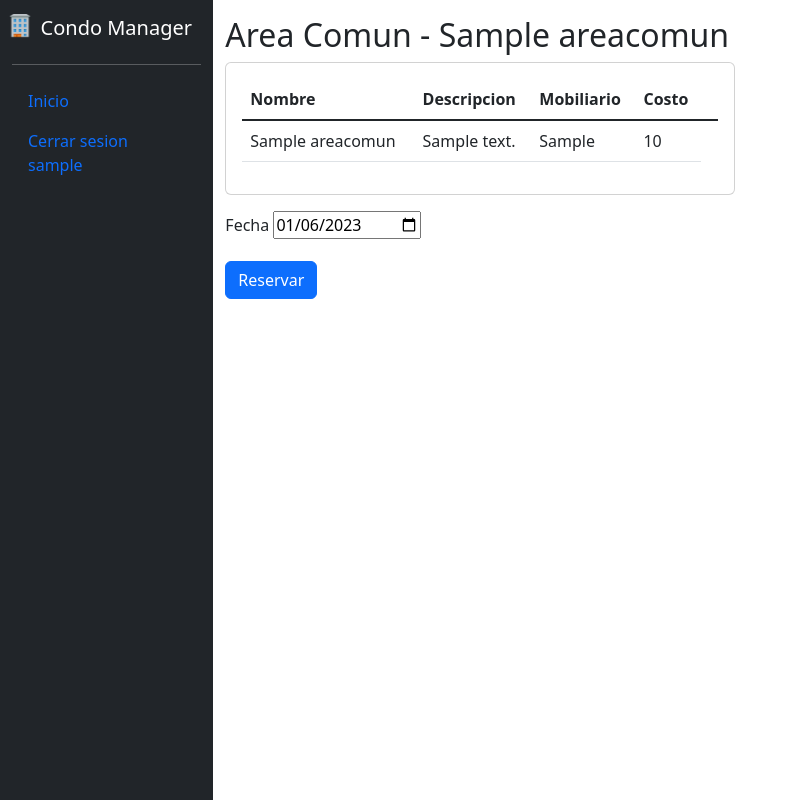
After one commit to rontucuman/condo-manager, a Django app: page /area_comun/1 in a window 1280 px wide. The commit adds this page. Shown: the whole page, without its empty margins (0-788 px from the left). Run offline with Django 4.2, Linux system fonts and the light colour scheme; a user stored in the database is signed in; tables that the repository leaves empty hold one stand-in row (values such as "Sample post"); some libraries are stand-ins or nearby versions.

Commit message:
Agregando lista de areas comunes, reserva de areas comunes y mis reservas

```diff
--- a/area_comun/admin.py
+++ b/area_comun/admin.py
@@ -1,5 +1,6 @@
 from django.contrib import admin
-from area_comun.models import AreaComun
+from area_comun.models import AreaComun, ReservaAreaComun
 
 # Register your models here.
 admin.site.register(AreaComun)
+admin.site.register(ReservaAreaComun)
--- a/area_comun/forms.py
+++ b/area_comun/forms.py
@@ -1,5 +1,11 @@
 from django import forms
-from .models import AreaComun
+from .models import AreaComun, ReservaAreaComun
+from datetime import datetime
+from django.core.exceptions import ValidationError
+
+def validate_date(date):
+    if date < datetime.now().date():
+        raise ValidationError("La fecha no puede estar en el pasado")
 
 class AreaComunForm(forms.ModelForm):
 
@@ -9,3 +15,14 @@ class AreaComunForm(forms.ModelForm):
     class Meta:
         model = AreaComun
         fields = "__all__"
+        # descomentar si se aplica mas de un administrador
+        # exclude = ["administrador"]
+
+class ReservaAreaComunForm(forms.ModelForm):
+    class DateInput(forms.DateInput):
+        input_type = "date"
+
+    fecha = forms.DateField(widget=DateInput, initial=datetime.today, validators=[validate_date])
+    class Meta:
+        model = ReservaAreaComun
+        fields = ["fecha"]
--- a/area_comun/models.py
+++ b/area_comun/models.py
@@ -1,4 +1,7 @@
 from django.db import models
+from django.contrib.auth.models import User
+from django.core.exceptions import ValidationError
+from datetime import datetime
 
 # Create your models here.
 
@@ -7,6 +10,20 @@ class AreaComun(models.Model):
     descripcion = models.TextField(max_length=100)
     mobiliario = models.TextField(max_length=100, default='Ninguno')
     costo = models.PositiveIntegerField(default=0)
+    # Actualmente solo soportamos una cuenta de administrador entonces no necesitamos la siguiente relacion por el momento
+    # administrador = models.ForeignKey(User, on_delete=models.CASCADE)
 
     def __str__(self) -> str:
         return f"id:{self.id} nombre:{self.nombre}"
+
+class ReservaAreaComun(models.Model):
+    area_comun = models.ForeignKey(AreaComun, on_delete=models.CASCADE, related_name="disponibilidadDeAreaComun")
+    propietario = models.ForeignKey(User, on_delete=models.CASCADE, related_name="misReservas")
+    fecha = models.DateField()
+    confirmada = models.BooleanField(default=False)
+
+    def __str__(self) -> str:
+        return f"id:{self.id} area_comun:{self.area_comun} propietario:{self.propietario} fecha:{self.fecha}"
+
+    class Meta:
+        unique_together = [['area_comun', 'fecha']]
--- /dev/null
+++ b/area_comun/templates/reservar_area_comun.html
@@ -0,0 +1,45 @@
+{% extends 'base_black1.html' %}
+{% block content %}
+<div class="row mb-3">
+    <div class="col-lg-6">
+      <h2>Area Comun - {{ area_comun.nombre }}</h2>
+      <div class="card">
+        <div class="card-body">
+          <table class="table table-hover">
+            <thead>
+              <tr>
+                <th scope="col">Nombre</th>
+                <th scope="col">Descripcion</th>
+                <th scope="col">Mobiliario</th>
+                <th scope="col">Costo</th>
+                <th scope="col"></th>
+              </tr>
+            </thead>
+            <tbody class="table-group-divider">
+              <tr>
+                <td>{{ area_comun.nombre }}</td>
+                <td>{{ area_comun.descripcion }}</td>
+                <td>{{ area_comun.mobiliario }}</td>
+                <td>{{ area_comun.costo }}</td>
+              </tr>
+            </tbody>
+          </table>
+        </div>
+      </div>
+    </div>
+  </div>
+  <form action="{% url 'reservar_area_comun' area_comun.id %}" method="post">
+    {% csrf_token %}
+    <div class="mb-3">
+          {% for error in reserva_area_comun.fecha.errors %}
+              <li><strong>{{ reserva_area_comun.fecha.label }}:</strong> {{ error }}</li>
+          {% endfor %}
+          <label for="{{ reserva_area_comun.fecha.id_for_label }}" class="form-label">{{ reserva_area_comun.fecha.label }}</label>
+          {{ reserva_area_comun.fecha }}
+      </div>
+    <button type="submit" class="btn btn-primary">
+        Reservar
+    </button>
+</form>
+
+{% endblock content %}
--- a/area_comun/urls.py
+++ b/area_comun/urls.py
@@ -1,8 +1,11 @@
 
 from django.contrib.auth import views as auth_views
 from django.urls import path
-from .views import registrar_area_comun
+from .views import registrar_area_comun, lista_areas_comunes, reservar_area_comun, mis_reservas_area_comun
 
 urlpatterns = [
     path('registrar/', registrar_area_comun, name='registrar_area_comun'),
+    path('lista/', lista_areas_comunes, name='lista_areas_comunes'),
+    path('<int:area_comun_id>', reservar_area_comun, name='reservar_area_comun'),
+    path('misReservas/', mis_reservas_area_comun, name='mis_reservas_area_comun'),
 ]
--- a/area_comun/views.py
+++ b/area_comun/views.py
@@ -1,9 +1,12 @@
 from django.shortcuts import render
-from .forms import AreaComunForm
+from .forms import AreaComunForm, ReservaAreaComunForm
 from django.contrib.auth.decorators import login_required
 from django.shortcuts import render
 from django.http import HttpResponseRedirect
 from django.urls import reverse
+from .models import AreaComun, User
+from datetime import datetime
+from django.db import IntegrityError
 
 # Create your views here.
 
@@ -17,6 +20,7 @@ def registrar_area_comun(request):
                 form.instance.costo = 0
             if(form.cleaned_data["mobiliario"] == ""):
                 form.instance.mobiliario = "Ninguno"
+            form.instance.administrador = request.user
             form.save()
             return HttpResponseRedirect(reverse("dashboard"))
         else:
@@ -27,3 +31,41 @@ def registrar_area_comun(request):
         return render(request, "registro_area_comun.html", {
         "area_comun_form": AreaComunForm()
     })
+
+@login_required
+def lista_areas_comunes(request):
+    # Caso para multiples administradores
+    # lista_areas_comunes = AreaComun.objects.filter(administrador=request.user).order_by("nombre")
+    lista_areas_comunes = AreaComun.objects.all().order_by("nombre")
+    return render(request, "lista_areas_comunes.html", {
+        "lista_areas_comunes": lista_areas_comunes
+    })
+
+@login_required
+def reservar_area_comun(request, area_comun_id):
+    area_comun = AreaComun.objects.get(id=area_comun_id)
+
+    if request.method == "POST":
+        form = ReservaAreaComunForm(request.POST)
+        if form.is_valid():
+            form.instance.propietario = request.user
+            form.instance.area_comun = area_comun
+            if area_comun.costo == 0:
+                form.instance.confirmada = True
+            try:
+                form.save()
+                return HttpResponseRedirect(reverse("mis_reservas_area_comun"))
+            except IntegrityError:
+                form.add_error("fecha", "Area comun no disponible en fecha: " + request.POST["fecha"])
+
+        return render(request, "reservar_area_comun.html", {
+            "area_comun": area_comun,
+            "reserva_area_comun": form
+        })
+    return render(request, "reservar_area_comun.html", { "area_comun": area_comun, "reserva_area_comun": ReservaAreaComunForm()})
+
+@login_required
+def mis_reservas_area_comun(request):
+    usuario = User.objects.get(username=request.user.username)
+    mis_reservas = usuario.misReservas.all()
+    return render(request, "mis_reservas_area_comun.html", { "mis_reservas": mis_reservas })
--- a/condomanager/templates/base_black1.html
+++ b/condomanager/templates/base_black1.html
@@ -73,9 +73,22 @@
                         <a class="nav-link" role="button" href="{% url 'activate_acct' %}">Activar cuentas</a>
                       </li>
                       <li class="nav-item">
+                        <a class="nav-link" href="{% url 'lista_areas_comunes' %}">Lista de Areas Comunes</a>
+                      </li>
+                      <li class="nav-item">
                         <a class="nav-link" href="{% url 'registrar_area_comun' %}">Registrar Area Comun</a>
                       </li>
                     {% endif %}
+
+                    {% if request.user|in_group:"prop-dept" %}
+                      <li class="nav-item">
+                        <a class="nav-link" href="{% url 'lista_areas_comunes' %}">Lista de Areas Comunes</a>
+                      </li>
+                      <li class="nav-item">
+                        <a class="nav-link" href="{% url 'mis_reservas_area_comun' %}">Mis Reservas</a>
+                      </li>
+                    {% endif %}
+
                     <li class="nav-item">
                       <a class="nav-link" href="{% url 'logout_account' %}">Cerrar sesion {{ user.username }}</a>
                     </li>
```
Also changed, not shown: area_comun/templates/lista_areas_comunes.html (added, +35 -0 lines), area_comun/templates/mis_reservas_area_comun.html (added, +36 -0 lines), area_comun/tests.py (+27 -1 lines).
